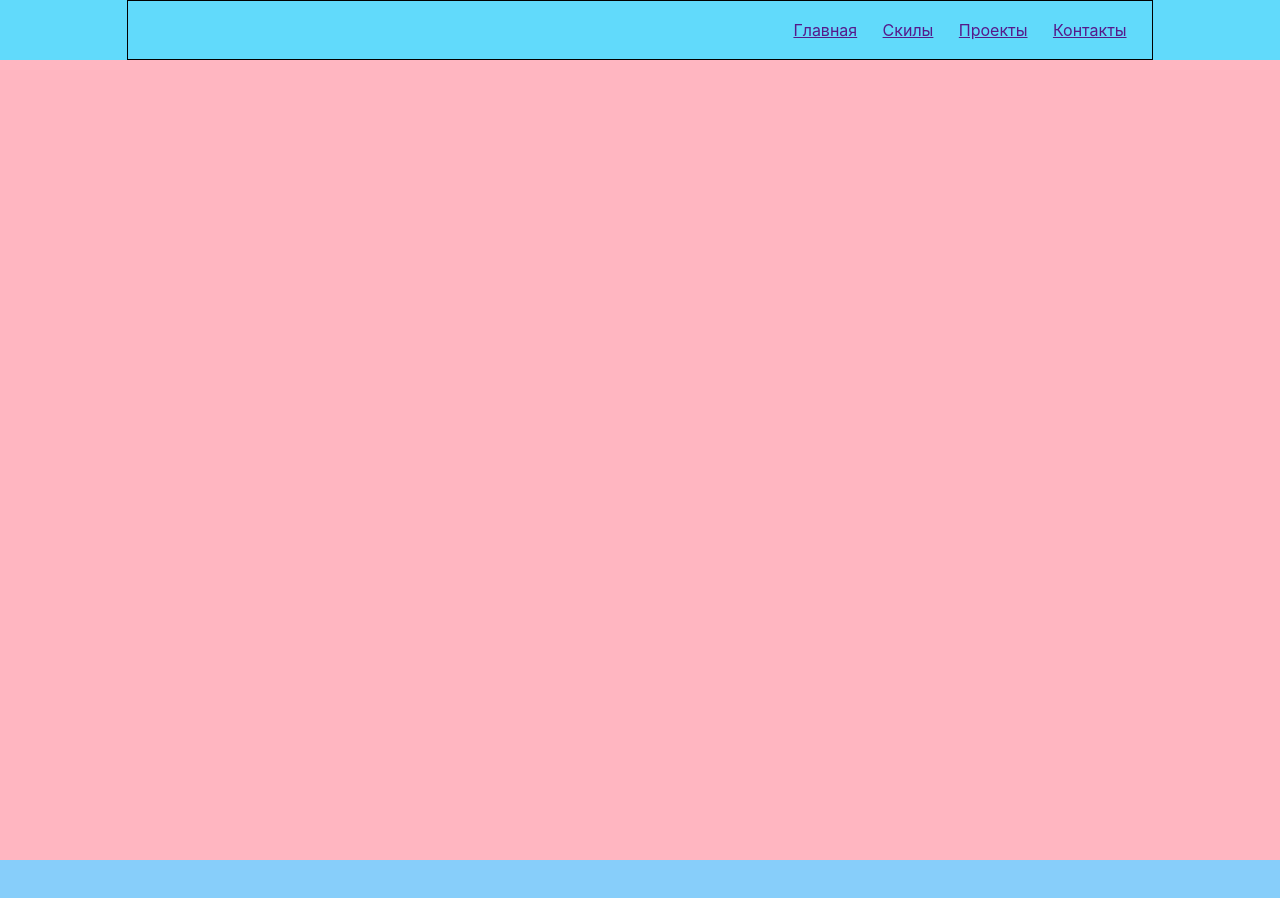
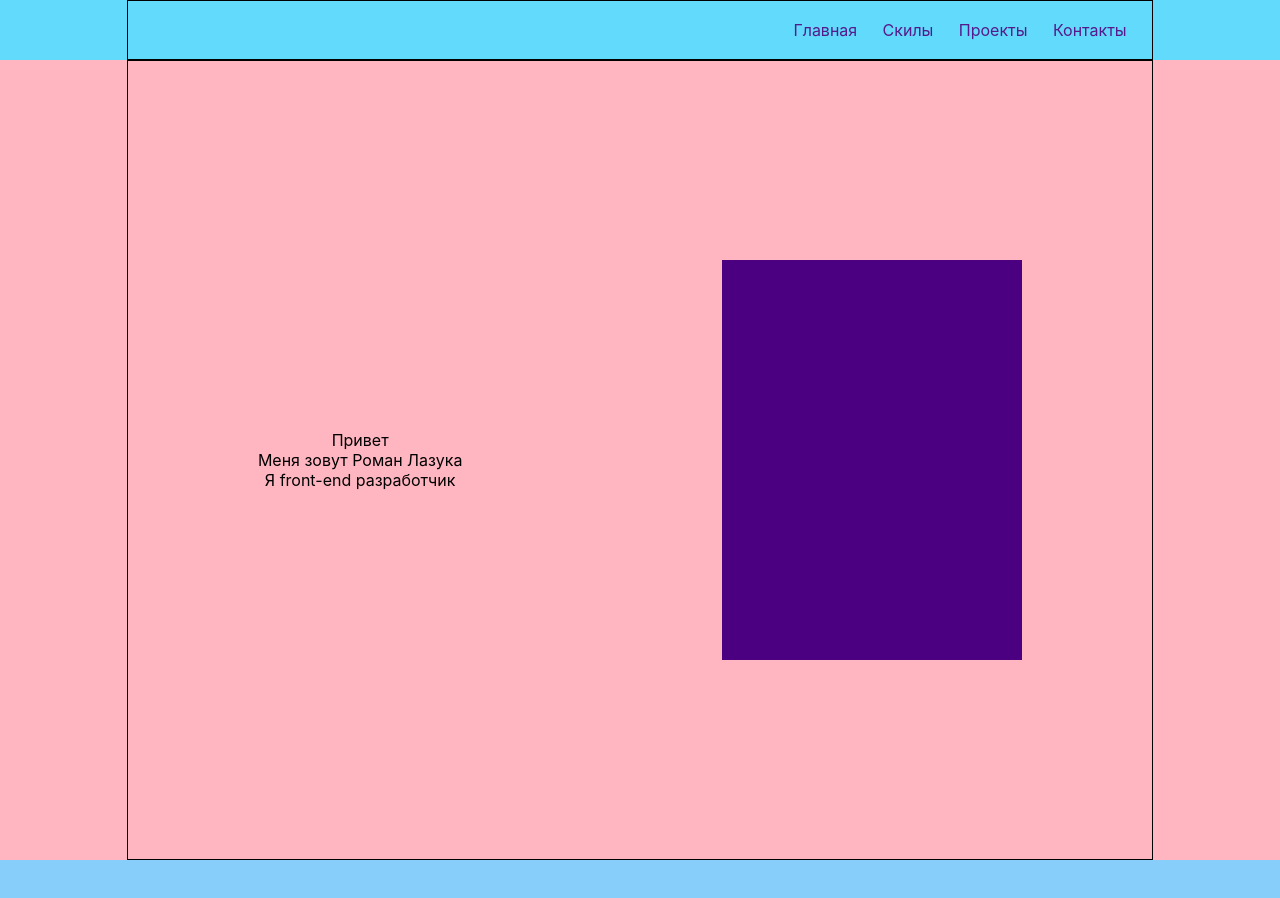
Before and after one commit to rn-lazuka/portfolio, a React (Create React App) app: page / in a window 1280 px wide. Shown: the top 898 px of the page. Built offline with nearby package versions, Linux system fonts and the light colour scheme.

Commit message:
added flex-box and some style for header and main

```diff
--- a/src/Main.jsx
+++ b/src/Main.jsx
@@ -4,7 +4,16 @@ import s from './Main.module.css'
 function Main() {
     return (
         <div className={s.main}>
-
+            <div className={s.container}>
+                <div className={s.greeting}>
+                    <span>Привет</span>
+                    <span>Меня зовут Роман Лазука</span>
+                    <span>Я front-end разработчик</span>
+                </div>
+                <div className={s.photo}>
+                    <img src="" alt=""/>
+                </div>
+            </div>
         </div>
     );
 }
--- a/src/Main.module.css
+++ b/src/Main.module.css
@@ -1,4 +1,26 @@
 .main {
     height: 100vh;
     background-color: lightpink;
+    display: flex;
+    justify-content: center;
 }
+
+.container {
+    border: solid 1px;
+    width: 80vw;
+    display: flex;
+    align-items: center;
+    justify-content: space-around;
+
+}
+
+.greeting {
+    display: flex;
+    flex-direction: column;
+}
+
+.photo {
+    height: 400px;
+    width: 300px;
+    background-color: indigo;
+}
--- a/src/NavMenu.module.css
+++ b/src/NavMenu.module.css
@@ -4,5 +4,5 @@
     justify-content: space-evenly;
 }
 .link {
-
+text-decoration: none;
 }
```
